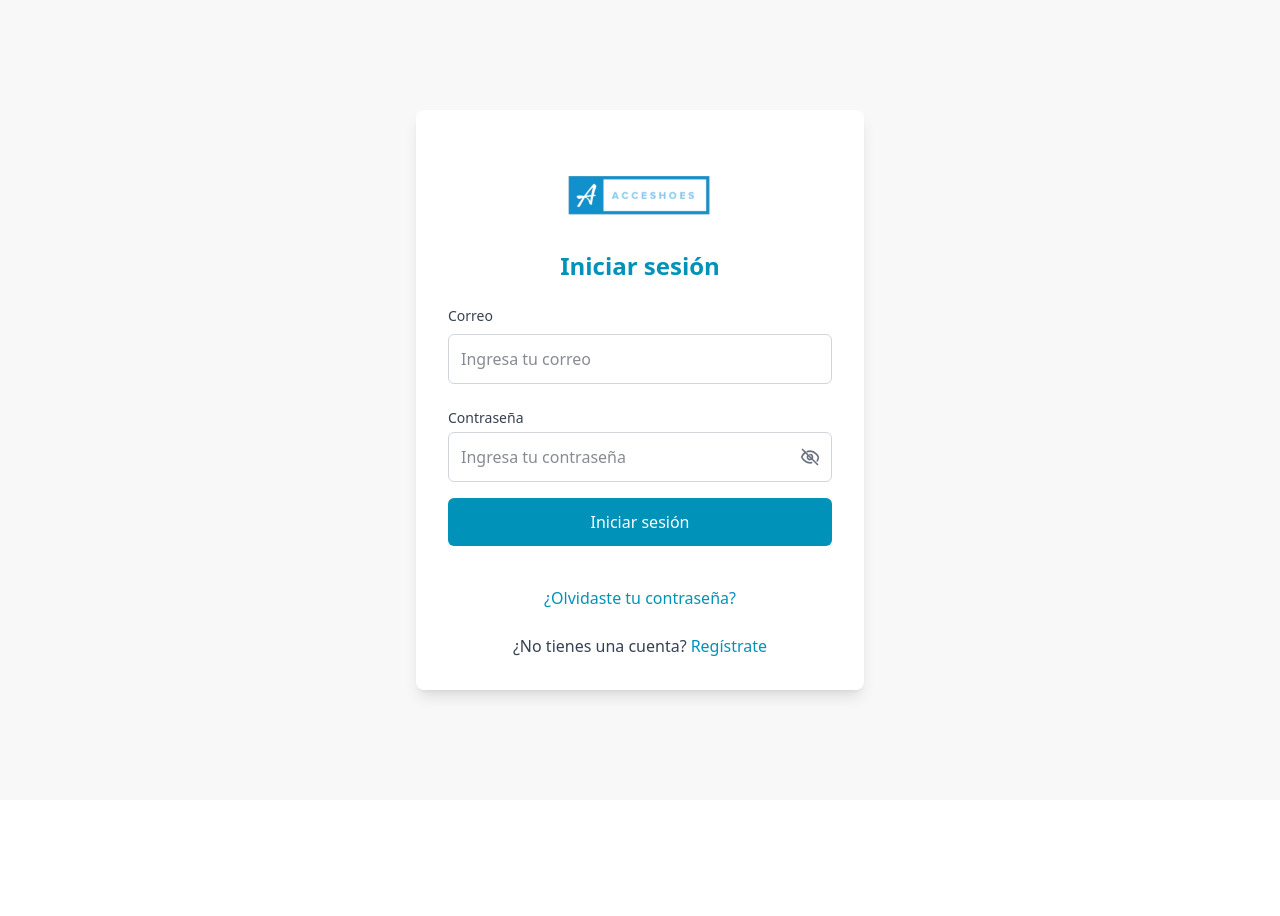
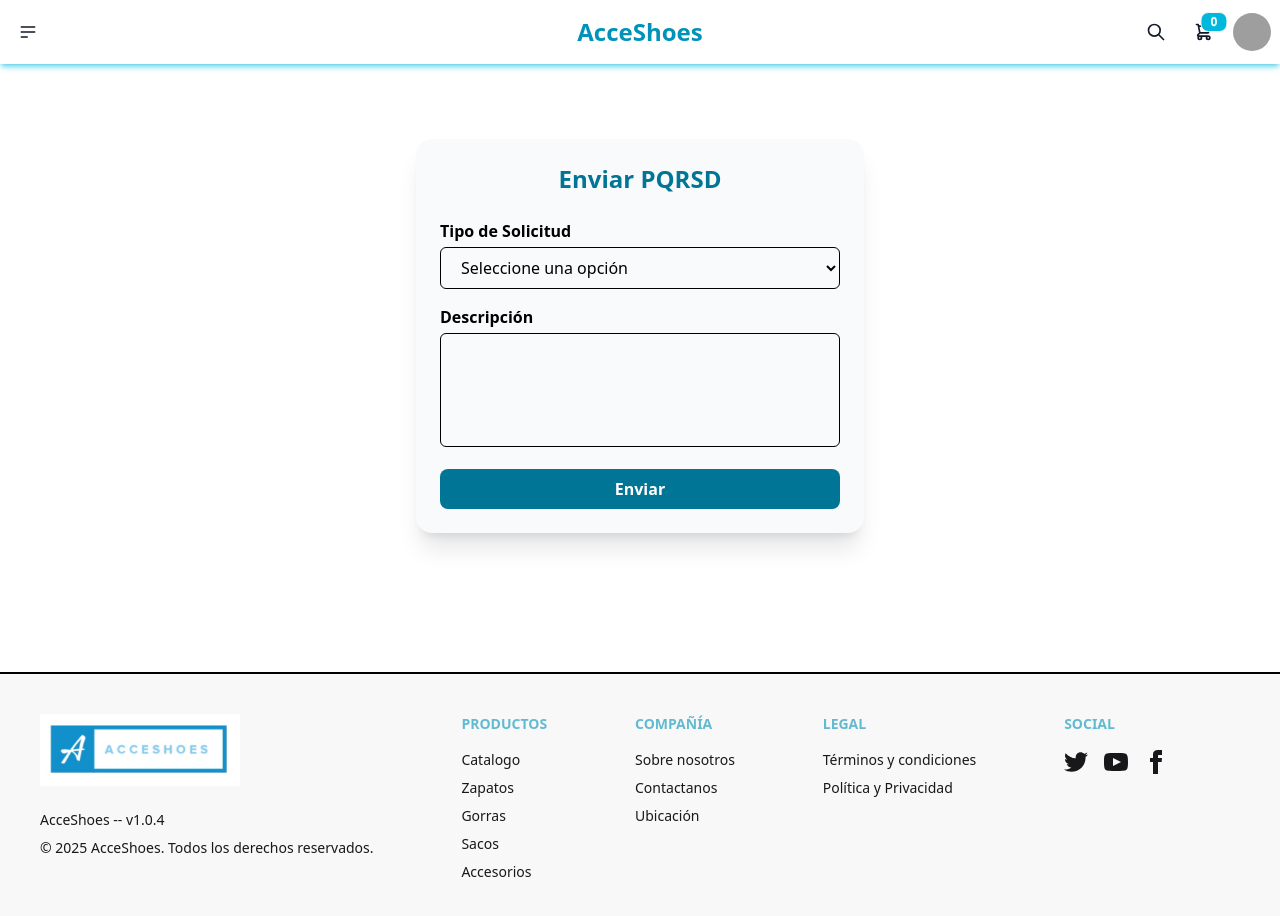
Before and after one commit to Varelaso32/Proyect-AcceShoes, an Angular app: page /peticiones-pqrsd in a window 1280 px wide. Before the commit this address led to /login. Shown: the top 916 px of the page. Before the commit the page ends 800 px from the top, so only its background shows below. Built offline with nearby package versions, Linux system fonts and the light colour scheme; grey boxes are pictures that could not be loaded.

Commit message:
✨ feat: Add PQRSD

```diff
--- /dev/null
+++ b/src/app/Pages/pqrsd/pqrsd.component.css
@@ -0,0 +1,11 @@
+/* Ejemplo básico */
+body {
+  background-color: white;
+  color: black;
+}
+
+textarea,
+select,
+input {
+  font-family: inherit;
+}
--- /dev/null
+++ b/src/app/Pages/pqrsd/pqrsd.component.html
@@ -0,0 +1,54 @@
+<app-navbar></app-navbar>
+
+<!-- ALERTAS LATERALES -->
+<div *ngIf="errorMessage"
+    class="fixed top-5 right-5 bg-red-100 text-red-700 px-4 py-3 rounded-lg shadow-lg z-50 flex items-center gap-2">
+    <span class="font-bold">¡Error!</span> {{ errorMessage }}
+</div>
+<div *ngIf="successMessage"
+    class="fixed top-5 right-5 bg-green-100 text-green-700 px-4 py-3 rounded-lg shadow-lg z-50 flex items-center gap-2">
+    <span class="font-bold">¡Éxito!</span> {{ successMessage }}
+</div>
+
+<!-- CONTENEDOR CENTRADO -->
+<div class="min-h-[calc(100vh-128px)] bg-white text-black flex items-center justify-center px-4 py-12">
+    <div class="w-full max-w-md bg-gray-50 p-6 rounded-2xl shadow-xl">
+        <h2 class="text-2xl font-bold mb-6 text-center text-cyan-700">Enviar PQRSD</h2>
+
+        <!-- FORMULARIO -->
+        <form (ngSubmit)="submitPqrsd()" #pqrsdForm="ngForm" novalidate>
+            <div class="mb-4">
+                <label for="category" class="block font-semibold mb-1">Tipo de Solicitud</label>
+                <select id="category" name="category" [(ngModel)]="form.category" required
+                    class="w-full px-4 py-2 border rounded-md" [ngClass]="{
+              'border-gray-300': form.category,
+              'border-red-500': showErrors && !form.category
+            }">
+                    <option value="" disabled selected>Seleccione una opción</option>
+                    <option value="Petición">Petición</option>
+                    <option value="Queja">Queja</option>
+                    <option value="Reclamo">Reclamo</option>
+                    <option value="Sugerencia">Sugerencia</option>
+                    <option value="Denuncia">Denuncia</option>
+                </select>
+            </div>
+
+            <div class="mb-4">
+                <label for="description" class="block font-semibold mb-1">Descripción</label>
+                <textarea id="description" name="description" [(ngModel)]="form.description" required rows="4"
+                    class="w-full px-4 py-2 border rounded-md resize-none" [ngClass]="{
+              'border-gray-300': form.description,
+              'border-red-500': showErrors && !form.description.trim()
+            }"></textarea>
+            </div>
+
+            <button type="submit"
+                class="bg-cyan-700 text-white w-full py-2 rounded-lg font-semibold hover:bg-cyan-800 transition"
+                [disabled]="loading">
+                {{ loading ? 'Enviando...' : 'Enviar' }}
+            </button>
+        </form>
+    </div>
+</div>
+
+<app-footer></app-footer>
--- /dev/null
+++ b/src/app/Pages/pqrsd/pqrsd.component.ts
@@ -0,0 +1,72 @@
+import { CommonModule } from '@angular/common';
+import { Component } from '@angular/core';
+import { FooterComponent } from '../../Shared/components/footer/footer.component';
+import { NavbarComponent } from '../../Shared/components/navbar/navbar.component';
+import { RouterModule } from '@angular/router';
+import { FormsModule } from '@angular/forms';
+import { PqrsService } from '../../Shared/services/pqrs.service'; // Ajusta la ruta según tu estructura
+
+@Component({
+  selector: 'app-pqrsd',
+  standalone: true,
+  imports: [
+    CommonModule,
+    FooterComponent,
+    NavbarComponent,
+    RouterModule,
+    FormsModule,
+  ],
+  templateUrl: './pqrsd.component.html',
+  styleUrls: ['./pqrsd.component.css'],
+})
+export class PqrsdComponent {
+  form = {
+    category: '',
+    description: '',
+  };
+
+  loading = false;
+  successMessage = '';
+  errorMessage = '';
+  showErrors = false;
+
+  constructor(private pqrsService: PqrsService) {}
+
+  submitPqrsd() {
+    this.successMessage = '';
+    this.errorMessage = '';
+    this.showErrors = false;
+
+    // Validación manual
+    if (!this.form.category || !this.form.description.trim()) {
+      this.showErrors = true;
+      this.showError('Por favor, completa todos los campos obligatorios.');
+      return;
+    }
+
+    this.loading = true;
+    this.pqrsService.createPqrs(this.form).subscribe({
+      next: () => {
+        this.showSuccess('PQRSD enviada correctamente.');
+        this.form = { category: '', description: '' };
+        this.showErrors = false;
+        this.loading = false;
+      },
+      error: (err) => {
+        this.showError('Ocurrió un error al enviar la solicitud.');
+        this.loading = false;
+        console.error(err);
+      },
+    });
+  }
+
+  private showSuccess(message: string) {
+    this.successMessage = message;
+    setTimeout(() => (this.successMessage = ''), 4000);
+  }
+
+  private showError(message: string) {
+    this.errorMessage = message;
+    setTimeout(() => (this.errorMessage = ''), 4000);
+  }
+}
--- /dev/null
+++ b/src/app/Shared/services/pqrs.service.ts
@@ -0,0 +1,20 @@
+import { Injectable, inject } from '@angular/core';
+import { BaseHttpService } from '../../Shared/services/base-http.service';
+import { HttpClient } from '@angular/common/http';
+import { Observable } from 'rxjs';
+
+interface PqrsForm {
+  category: string;
+  description: string;
+}
+
+@Injectable({
+  providedIn: 'root',
+})
+export class PqrsService extends BaseHttpService {
+  override http = inject(HttpClient);
+
+  createPqrs(data: PqrsForm): Observable<any> {
+    return this.http.post(`${this.apiUrl}/pqrs/`, data);
+  }
+}
--- a/src/app/app.routes.ts
+++ b/src/app/app.routes.ts
@@ -129,16 +129,25 @@ export const routes: Routes = [
     loadComponent: () =>
       import('./Pages/chat/chat.component').then((m) => m.ChatComponent),
   },
-    {
+  {
     path: 'metodo-pago',
     title: 'Pasarela de Pago',
     canActivate: [authGuard],
     loadComponent: () =>
-      import('./Pages/metodo-pagos/metodo-pagos.component').then((m) => m.MetodoPagosComponent),
+      import('./Pages/metodo-pagos/metodo-pagos.component').then(
+        (m) => m.MetodoPagosComponent
+      ),
+  },
+  {
+    path: 'peticiones-pqrsd',
+    title: 'PQRSD',
+    loadComponent: () =>
+      import('./Pages/pqrsd/pqrsd.component').then((m) => m.PqrsdComponent),
   },
   {
     path: 'cart',
     title: 'Carrito de Compras',
+    canActivate: [authGuard],
     loadComponent: () =>
       import('./Shared/components/cart/cart.component').then(
         (m) => m.CartComponent
```
